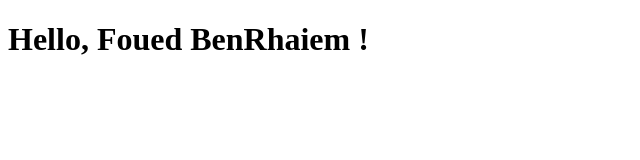
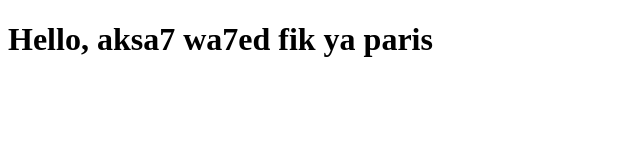
Before and after one commit to FouedBenRhayem/docker-test, a plain HTML site: page index.html in a window 1280 px wide. Shown: the whole page, without its empty margins (0-640 px from the left). Drawn offline with Linux system fonts and the light colour scheme.

Commit message:
mise a jour

```diff
--- a/index.html
+++ b/index.html
@@ -4,6 +4,6 @@
 <title>My Web App</title>
 </head>
 <body>
-<h1>Hello, Foued BenRhaiem !</h1>
+<h1>Hello, aksa7 wa7ed fik ya paris</h1>
 </body>
 </html>
```
